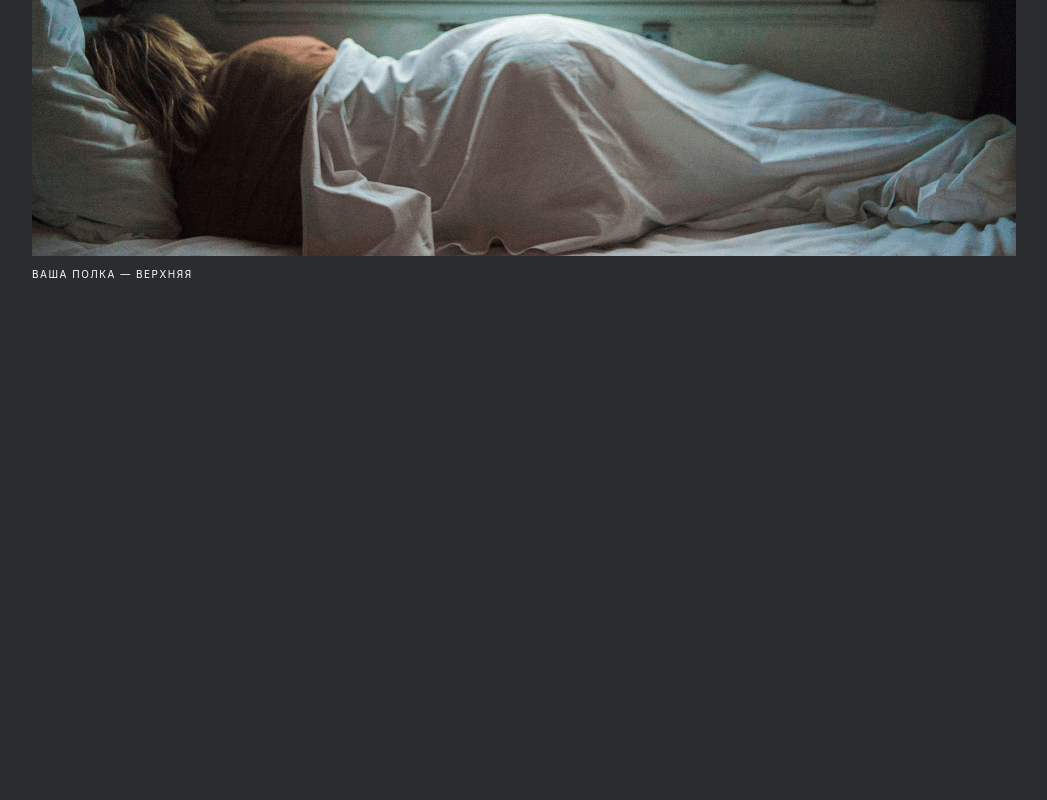
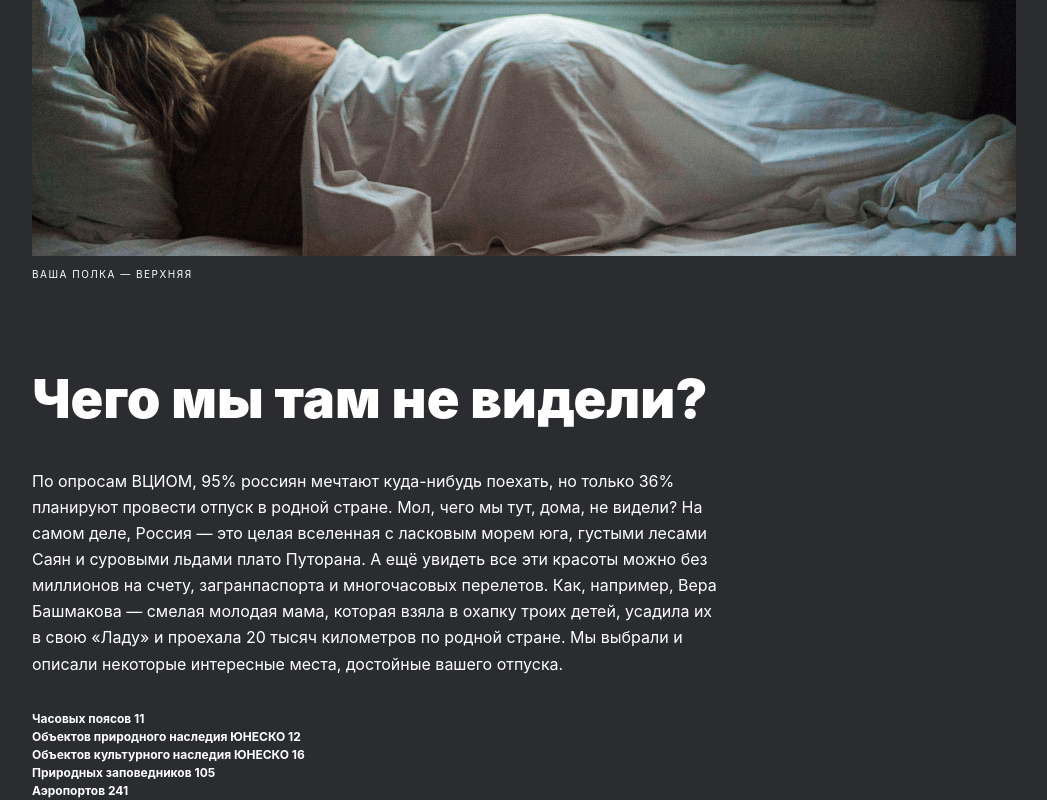
Before and after one commit to a1x02/russian-travel, a plain HTML site: page index.html in a window 1280 px wide. Shown: the part 863-1663 px from the top of the page, without its empty margins (116-1163 px from the left). Before the commit the page ends 1144 px from the top, so only its background shows below. Drawn offline with Linux system fonts and the light colour scheme.

Commit message:
created adaptive intro section

```diff
--- /dev/null
+++ b/blocks/intro/__list/intro__list.css
@@ -0,0 +1,14 @@
+.intro__list {
+    margin: 33px 0 0;
+    padding: 0;
+    max-width: 100%;
+    max-height: 90px;
+
+    font-style: normal;
+    font-weight: 700;
+    font-size: 12px;
+    line-height: 18px;
+
+    color: #FFFFFF;
+    /*border: 1px solid red;*/
+}
--- /dev/null
+++ b/blocks/intro/__text/intro__text.css
@@ -0,0 +1,13 @@
+.intro__text {
+    margin: 40px 0 0;
+    padding: 0;
+    max-width: 100%;
+    max-height: 520px;
+
+    font-style: normal;
+    font-weight: 400;
+    font-size: 16px;
+    line-height: 163%;
+
+    color: #FFFFFF;
+}
--- /dev/null
+++ b/blocks/intro/__title/intro__title.css
@@ -0,0 +1,21 @@
+.intro__title {
+    margin: 0;
+    padding: 0;
+    max-width: 100%;
+    max-height: 58px;
+
+    font-style: normal;
+    font-weight: 900;
+    font-size: 54px;
+    line-height: 58px;
+
+    color: #FFFFFF;
+}
+
+@media screen and (max-width: 767px) {
+    .intro__title {
+        max-height: 70px;
+        font-size: 32px;
+        line-height: 35px;
+    }
+}
--- /dev/null
+++ b/blocks/intro/intro.css
@@ -0,0 +1,31 @@
+.intro {
+    margin: 92px 0 0 148px;
+    padding: 0;
+    max-width: 690px;
+    max-height: 429px;
+    horiz-align: left;
+}
+
+@media screen and (min-width: 1024px) and (max-width: 1279px) {
+    .intro {
+        margin-left: 48px;
+    }
+}
+
+@media screen and (min-width: 768px) and (max-width: 1023px) {
+    .intro {
+        max-width: 720px;
+        max-height: 429px;
+        margin-left: 24px;
+        margin-top: 88px;
+    }
+}
+
+@media screen and (max-width: 424px) {
+    .intro {
+        max-width: 288px;
+        max-height: 754px;
+        margin-left: 16px;
+        margin-top: 64px;
+    }
+}
--- a/blocks/lead/lead.css
+++ b/blocks/lead/lead.css
@@ -4,6 +4,7 @@
     max-width: 984px;
     max-height: 1005px;
     /*border: 1px solid red;*/
+    horiz-align: left;
 }
 
 @media screen and (min-width: 1024px) and (max-width: 1279px) {
--- a/index.html
+++ b/index.html
@@ -21,6 +21,25 @@
             <img class="lead__image" src="images/lead__image.png" alt="Девушка в поезде">
             <p class="lead__caption">ваша полка — верхняя</p>
         </section>
+        <section class="intro">
+            <h2 class="intro__title">Чего мы там не видели?</h2>
+            <p class="intro__text">
+                По опросам ВЦИОМ, 95% россиян мечтают куда-нибудь поехать, но только 36% планируют
+                провести отпуск в родной стране. Мол, чего мы тут, дома, не видели? На самом деле, Россия — это целая
+                вселенная с ласковым морем юга, густыми лесами Саян и суровыми льдами плато Путорана. А ещё увидеть все
+                эти красоты можно без миллионов на счету, загранпаспорта и многочасовых перелетов. Как, например, Вера
+                Башмакова — смелая молодая мама, которая взяла в охапку троих детей, усадила их в свою «Ладу» и проехала
+                20 тысяч километров по родной стране. Мы выбрали и описали некоторые интересные места, достойные вашего
+                отпуска.
+            </p>
+            <p class="intro__list">
+                Часовых поясов 11<br>
+                Объектов природного наследия ЮНЕСКО 12<br>
+                Объектов культурного наследия ЮНЕСКО 16<br>
+                Природных заповедников 105<br>
+                Аэропортов 241
+            </p>
+        </section>
     </div>
 </body>
 </html>
--- a/pages/index.css
+++ b/pages/index.css
@@ -13,3 +13,8 @@
 @import url("../blocks/lead/__subtitle/lead__subtitle.css");
 @import url("../blocks/lead/__image/lead__image.css");
 @import url("../blocks/lead/__caption/lead__caption.css");
+
+@import url("../blocks/intro/intro.css");
+@import url("../blocks/intro/__title/intro__title.css");
+@import url("../blocks/intro/__text/intro__text.css");
+@import url("../blocks/intro/__list/intro__list.css");
```
